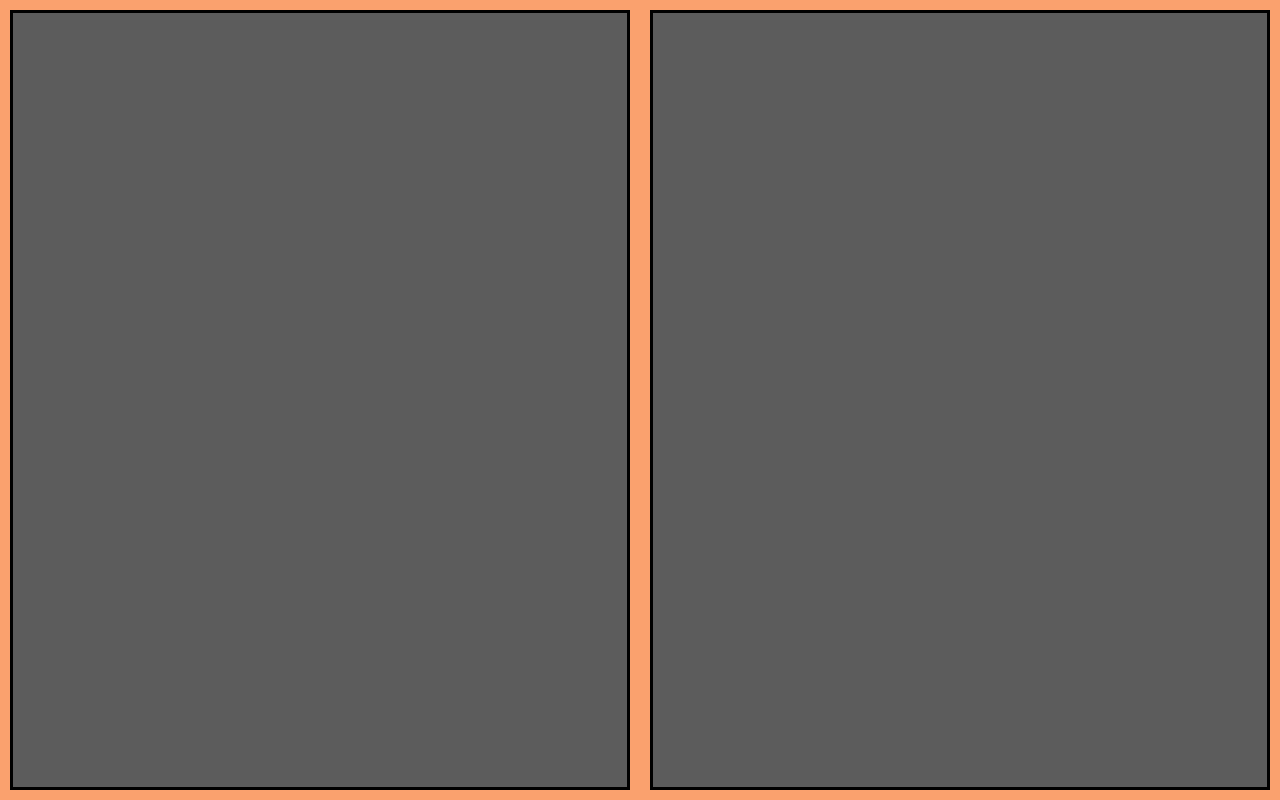
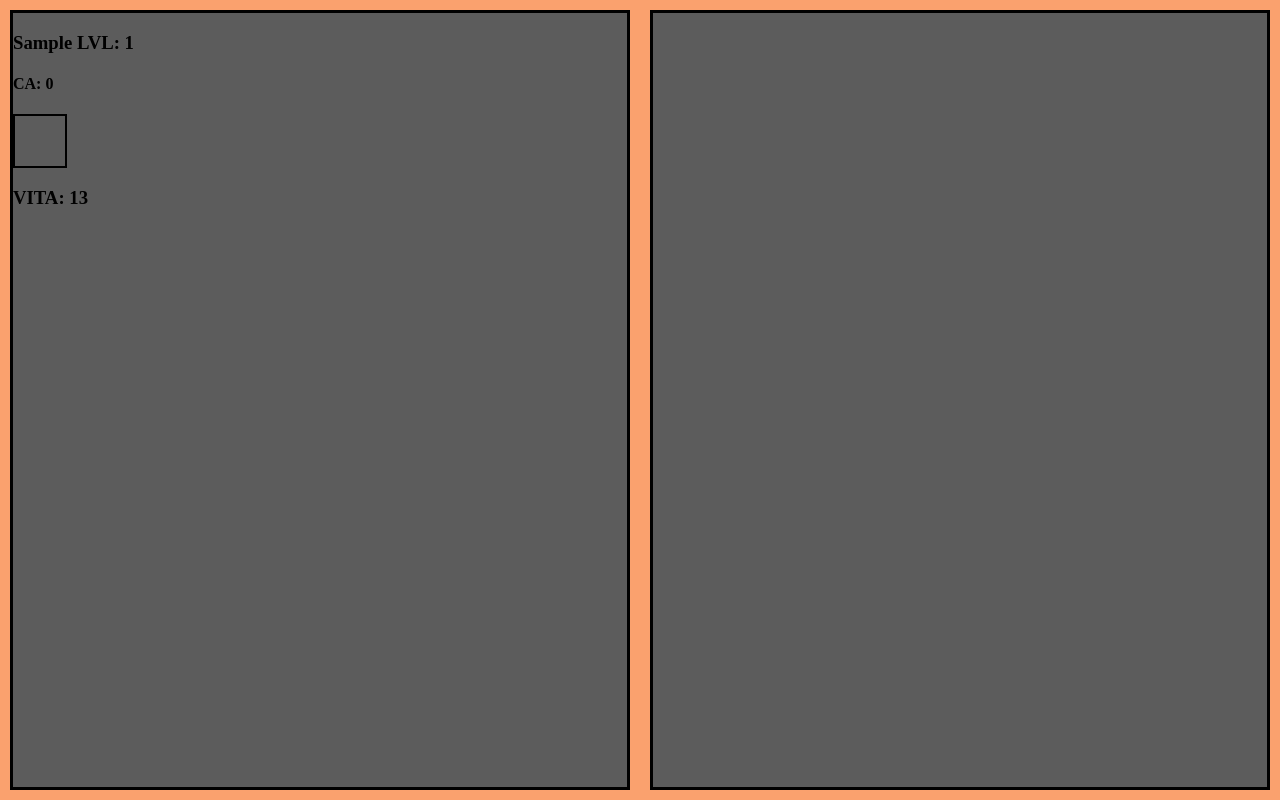
Before and after one commit to Vinx92/Gioco-RPG, a plain HTML site: page index.html in a window 1280 px wide. Both pictures are taken after typing "Sample" into the empty fields and a click on the input "INIZIAMO". Drawn offline with Linux system fonts and the light colour scheme.

Commit message:
aggiornamenti

```diff
--- a/index.html
+++ b/index.html
@@ -9,7 +9,12 @@
 
 <body>
     <main id="main" class="hide">
-        <div class="statistiche-personaggio mar bor"></div>
+        <div class="statistiche-personaggio mar bor">
+            <h3 id="nomeLivello"></h3>
+            <h4 id="classeArmatura"></h4>
+            <div id="box-avatar" class="box-avatar"></div>
+            <h3 id="vita"></h3>
+        </div>
         <div class="schermo-di-gioco mar bor"></div>
     </main>
     <div id="main-start" class="main-start">
@@ -18,7 +23,7 @@
             <input type="text" name="nome" id="nome" required maxlength="10" minlength="3">
             <label for="i-avatar">Scegli l'immagine del tuo avatar</label>
             <input type="file" name="i-avatar" id="i-avatar">
-            <h4 id="h4"></h4>
+            <h4 id="infoSchermataIniziale"></h4>
             <label for="cost" title="Lacostituzione serve per incrementare la vita">Costituzione</label>
             <div class="box-cost">
                 <input id="meno-cost" type="button" value="-">
--- a/js/script.js
+++ b/js/script.js
@@ -13,8 +13,22 @@ console.log(NOME);
 const IMG = document.getElementById("i-avatar");
 console.log(IMG);
 
-const H4 = document.getElementById("h4");
-console.log(H4);
+const BOX_AVATAR = document.getElementById("box-avatar");
+console.log(BOX_AVATAR);
+
+const VITA = document.getElementById("vita");
+console.log(VITA);
+
+const INFO_SCHERMATA_INIZIALE = document.getElementById(
+  "infoSchermataIniziale"
+);
+console.log(INFO_SCHERMATA_INIZIALE);
+
+const NOME_LIVELLO = document.getElementById("nomeLivello");
+console.log(NOME_LIVELLO);
+
+const CLASSE_ARMATURA = document.getElementById("classeArmatura");
+console.log(CLASSE_ARMATURA);
 
 const PIU_COST = document.getElementById("piu-cost");
 const MENO_COST = document.getElementById("meno-cost");
@@ -31,25 +45,51 @@ const SUBMIT = document.getElementById("submit");
 console.log(SUBMIT);
 
 const PERSONAGGIO = {
-    livello: 1,
+  vitaBase: 10,
+  vita: function () {
+    return this.vitaBase + this.modCC + this.livello;
+  },
+  costituzione: 0,
+  forza: 0,
+  caBase: 0,
+  caArmatura: 0,
+  caScudo: 0,
+  modCC: 0,
+  ca: function () {
+    return this.caBase + this.caArmatura + this.caScudo;
+  },
+  modificatoreCaratteristicheCostituzione: function () {
+    for (let i = 1; i < this.costituzione; i += 3) {
+      this.modCC += 1;
+    }
+    return this.modCC;
+  },
+  livello: 1,
 };
 console.log(PERSONAGGIO);
 
 let puntiIniziali = 10;
 console.log(puntiIniziali);
 
-SUBMIT.addEventListener('click', () => {
-PERSONAGGIO.nome = NOME.value
-if (IMG.files.length > 0) {
+SUBMIT.addEventListener("click", () => {
+  PERSONAGGIO.nome = NOME.value;
+  if (IMG.files.length > 0) {
     const file = IMG.files[0]; // Ottieni il primo file caricato
     const reader = new FileReader();
 
-    reader.onload = function(e) {
+    reader.onload = function (e) {
       // Quando il file è stato letto con successo, memorizzane l'URL dati nell'oggetto PERSONAGGIO
       PERSONAGGIO.immagine = e.target.result;
 
       // Output dell'oggetto PERSONAGGIO con l'immagine associata
       console.log(PERSONAGGIO);
+
+      // Aggiungi l'immagine al DOM
+      const IMMAGINE_PERSONAGGIO = document.createElement("img");
+      IMMAGINE_PERSONAGGIO.src = PERSONAGGIO.immagine;
+      IMMAGINE_PERSONAGGIO.alt = "avatar";
+      IMMAGINE_PERSONAGGIO.className = "img-avatar";
+      BOX_AVATAR.appendChild(IMMAGINE_PERSONAGGIO);
     };
 
     reader.readAsDataURL(file); // Leggi il file come URL dati
@@ -57,17 +97,22 @@ if (IMG.files.length > 0) {
     // Output dell'oggetto PERSONAGGIO senza immagine
     console.log(PERSONAGGIO);
   }
-  PERSONAGGIO.costituzione = COST.value
-  PERSONAGGIO.forza = FORZ.value
-  MAIN_START.classList.toggle('hide')
-  MAIN.classList.remove('hide')
-})
+  PERSONAGGIO.costituzione = parseInt(COST.value) ;
+  PERSONAGGIO.forza = parseInt(FORZ.value);
+  PERSONAGGIO.modCC = PERSONAGGIO.modificatoreCaratteristicheCostituzione()
+  MAIN_START.classList.toggle("hide");
+  MAIN.classList.remove("hide");
+  NOME_LIVELLO.textContent = `${PERSONAGGIO.nome} LVL: ${PERSONAGGIO.livello}`;
+  CLASSE_ARMATURA.textContent = `CA: ${PERSONAGGIO.ca()}`;
+  VITA.textContent = `VITA: ${PERSONAGGIO.vita()}`;
+  console.log(PERSONAGGIO);
+});
 
 MODULO.addEventListener("submit", (e) => {
-    e.preventDefault();
+  e.preventDefault();
 });
 
-H4.textContent = `Metti ${puntiIniziali} su queste due statistiche`;
+INFO_SCHERMATA_INIZIALE.textContent = `Metti ${puntiIniziali} su queste due statistiche`;
 
 MENO_COST.addEventListener("click", () => {
   if (COST.value == 5) {
@@ -78,7 +123,7 @@ MENO_COST.addEventListener("click", () => {
     } else {
       puntiIniziali += 1;
       console.log(puntiIniziali);
-      H4.textContent = `Metti ${puntiIniziali} su queste due statistiche`;
+      INFO_SCHERMATA_INIZIALE.textContent = `Metti ${puntiIniziali} su queste due statistiche`;
       let numero = parseInt(COST.value);
       numero -= 1;
       COST.value = numero;
@@ -92,7 +137,7 @@ PIU_COST.addEventListener("click", () => {
   } else {
     puntiIniziali -= 1;
     console.log(puntiIniziali);
-    H4.textContent = `Metti ${puntiIniziali} su queste due statistiche`;
+    INFO_SCHERMATA_INIZIALE.textContent = `Metti ${puntiIniziali} su queste due statistiche`;
     let numero = parseInt(COST.value);
     numero += 1;
     COST.value = numero;
@@ -108,7 +153,7 @@ MENO_FORZ.addEventListener("click", () => {
     } else {
       puntiIniziali += 1;
       console.log(puntiIniziali);
-      H4.textContent = `Metti ${puntiIniziali} su queste due statistiche`;
+      INFO_SCHERMATA_INIZIALE.textContent = `Metti ${puntiIniziali} su queste due statistiche`;
       let numero = parseInt(FORZ.value);
       numero -= 1;
       FORZ.value = numero;
@@ -122,7 +167,7 @@ PIU_FORZ.addEventListener("click", () => {
   } else {
     puntiIniziali -= 1;
     console.log(puntiIniziali);
-    H4.textContent = `Metti ${puntiIniziali} su queste due statistiche`;
+    INFO_SCHERMATA_INIZIALE.textContent = `Metti ${puntiIniziali} su queste due statistiche`;
     let numero = parseInt(FORZ.value);
     numero += 1;
     FORZ.value = numero;
--- a/style/style.css
+++ b/style/style.css
@@ -12,6 +12,18 @@ main {
 
 .statistiche-personaggio {
   background-color: rgb(92, 92, 92);
+}
+
+.box-avatar {
+  width: 50px;
+  height: 50px;
+  border: 2px solid black;
+}
+
+.img-avatar {
+  width: 100%;
+  height: 100%;
+  object-fit: fill;
 }
 
 .schermo-di-gioco {
```
